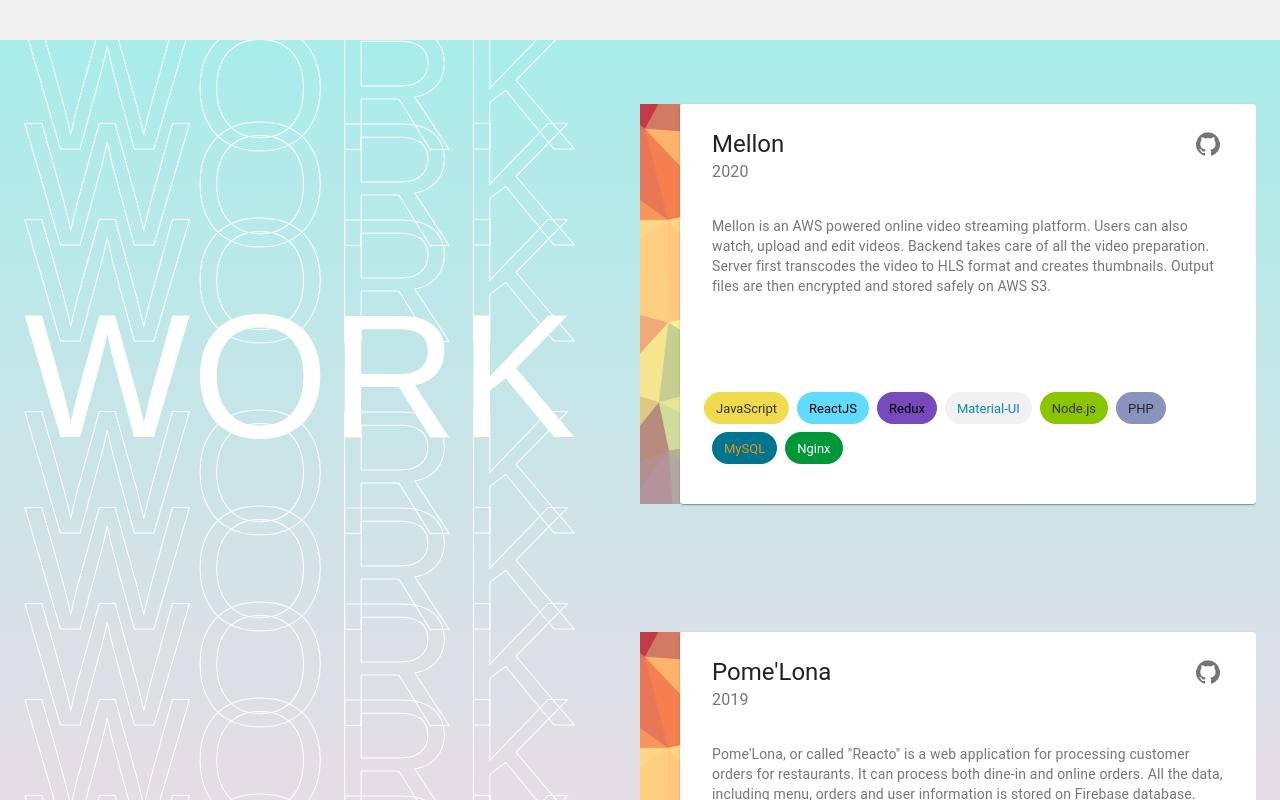
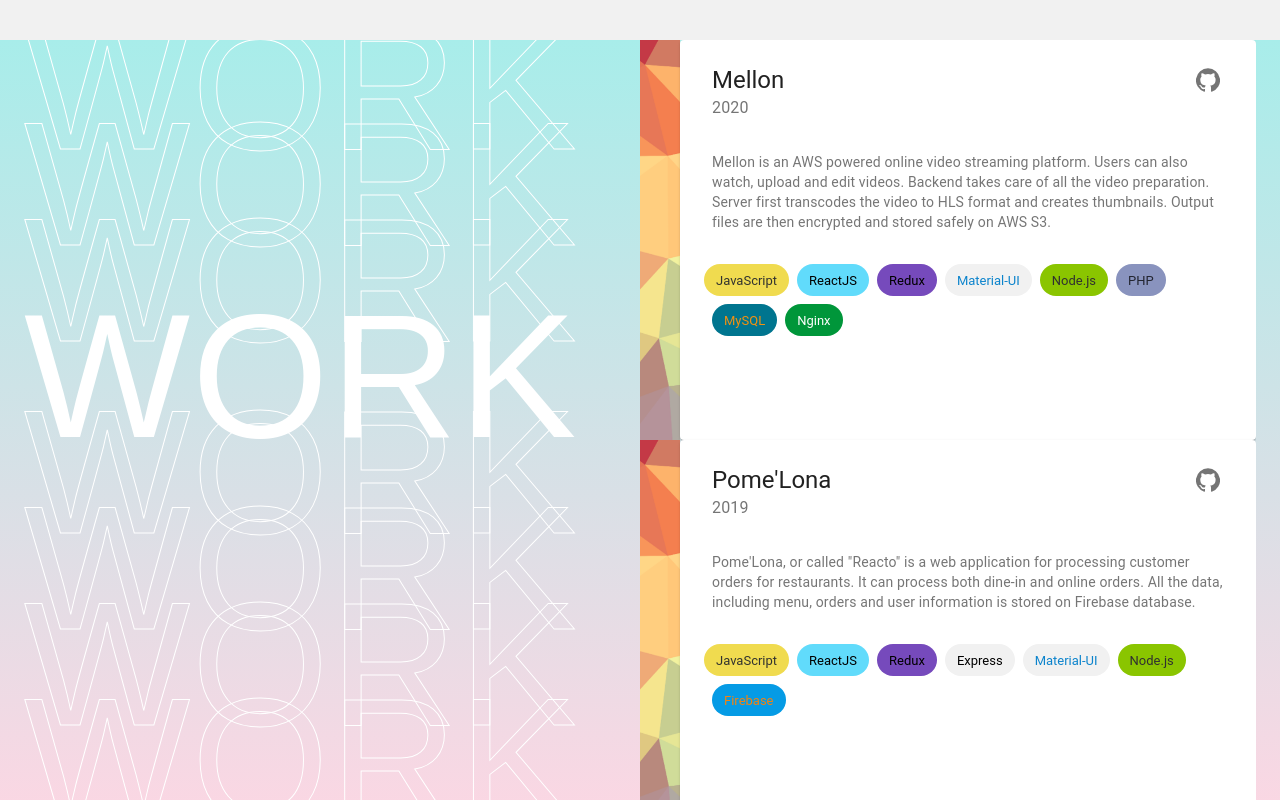
Before and after one commit to PengHuang0508/portfolio-website, a React (Create React App) app: page / in a window 1280 px wide. Shown: the part 2360-3160 px from the top of the page. Built offline with nearby package versions, Linux system fonts and the light colour scheme; a web font is replaced by a local one.

Commit message:
Fixed display issues on iOS.

```diff
--- a/package.json
+++ b/package.json
@@ -1,7 +1,8 @@
 {
   "name": "portfolio-website",
   "engines": {
-    "node": "12.18.0"
+    "node": "12.18.0",
+    "npm": "6.13.2"
   },
   "version": "1.0.0",
   "private": true,
@@ -20,7 +21,6 @@
   "scripts": {
     "start": "react-scripts start",
     "build": "react-scripts build",
-    "test": "react-scripts test",
     "eject": "react-scripts eject"
   },
   "eslintConfig": {
--- a/src/components/Work/Work.jsx
+++ b/src/components/Work/Work.jsx
@@ -56,10 +56,6 @@ const useStyles = makeStyles((theme) => ({
     alignItems: 'center',
     justifyContent: 'space-around',
     overflow: 'hidden',
-
-    [theme.breakpoints.down('sm')]: {
-      position: 'absolute',
-    },
   },
   projectContainer: {
     display: 'flex',
@@ -75,9 +71,6 @@ const useStyles = makeStyles((theme) => ({
     display: 'flex',
     flexDirection: 'column',
     padding: theme.spacing(1, 2, 4, 2),
-  },
-  projectCardContent: {
-    flex: '1 0 40%',
   },
   projectCardActions: {
     flexWrap: 'wrap',
@@ -112,7 +105,7 @@ const Work = () => {
       >
         WORK
       </Typography>
-      {Array.from(new Array(7)).map((value, index) => (
+      {Array.from(new Array(4)).map((value, index) => (
         <Typography
           key={index}
           className={classes.sectionTitle}
@@ -156,7 +149,7 @@ const Work = () => {
               title={project.name}
               subheader={project.year}
             />
-            <CardContent className={classes.projectCardContent}>
+            <CardContent>
               <Typography variant='body2' color='textSecondary' component='p'>
                 {project.description}
               </Typography>
```
Also changed, not shown: 1 other file (tests, documents, lock files or other folders).
